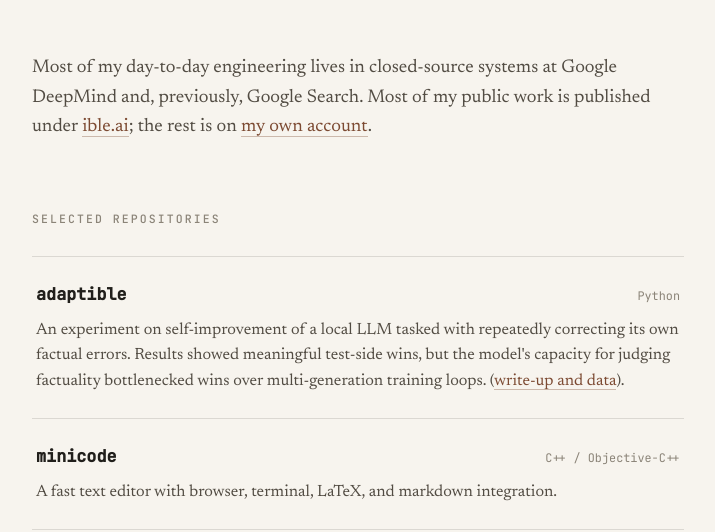
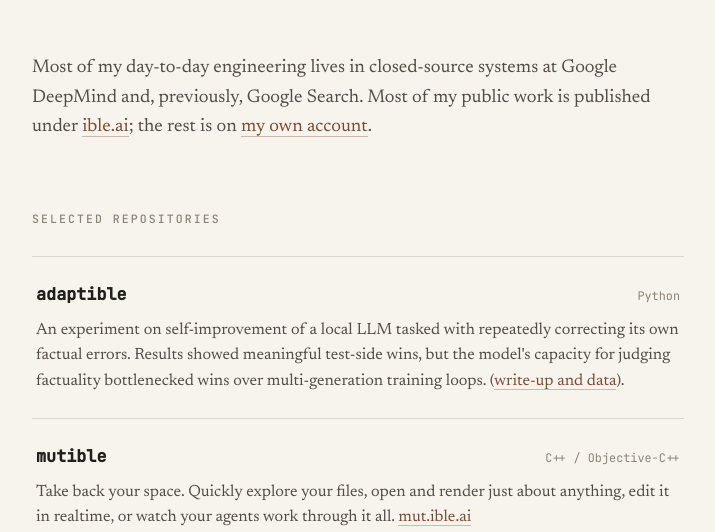
Before and after one commit to e-c-hansen/echansen-org, a plain HTML site: page public/github.html in a window 1280 px wide. Shown: the part 268-800 px from the top of the page, without its empty margins (282-997 px from the left). Drawn offline with Linux system fonts and the light colour scheme.

Commit message:
Code: minicode is now mutible, under ible-ai (mut.ible.ai)
Co-Authored-By: Claude Opus 5.5 <noreply@anthropic.com>
Claude-Session: https://claude.ai/code/session_018by8na2fpUpaFg7mzkHtGs

```diff
--- a/public/github.html
+++ b/public/github.html
@@ -69,12 +69,13 @@
 
                 <div class="repo-card">
                     <div class="repo-header">
-                        <a href="https://github.com/e-c-hansen/minicode" target="_blank" rel="noopener noreferrer"
-                            class="repo-name">minicode</a>
+                        <a href="https://github.com/ible-ai/mutible" target="_blank" rel="noopener noreferrer"
+                            class="repo-name">mutible</a>
                         <span class="repo-lang">C++ / Objective-C++</span>
                     </div>
                     <p class="repo-desc">
-                        A fast text editor with browser, terminal, LaTeX, and markdown integration.
+                        Take back your space. Quickly explore your files, open and render just about anything, edit it in realtime, or watch your agents work through it all.
+                        <a href="https://mut.ible.ai" target="_blank" rel="noopener noreferrer">mut.ible.ai</a>
                     </p>
                 </div>
 
```
